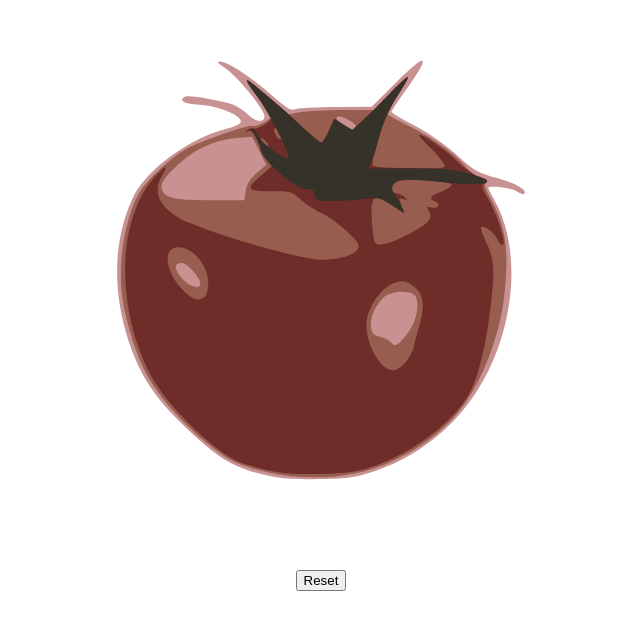
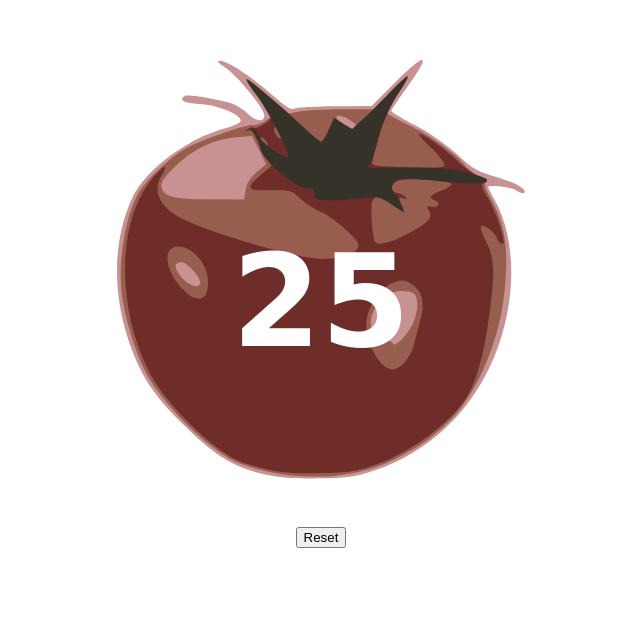
Before and after one commit to neonfuz/Pomato, a React (Create React App) app: page / in a window 1280 px wide. Shown: the part 120-750 px from the top of the page, without its empty margins (319-959 px from the left). Built offline with nearby package versions, Linux system fonts and the light colour scheme.

Commit message:
Added PomTimer component, which displays time on pomato

```diff
--- a/src/App.js
+++ b/src/App.js
@@ -3,13 +3,13 @@ import './App.css'
 
 import Timer from './timer'
 import Favicon from './favicon.js'
-import { ReactComponent as Pomato } from './pomato.svg'
+import PomTimer from './pomtimer'
 
 const App = () => (
   <div className="App">
-    <Pomato />
     <Timer interval={1000 * 60}>{([time, reset]) => (
       <>
+        <PomTimer time={Math.max(0, 25-time)} />
         <Favicon number={Math.max(0, 25-time)} />
         <button onClick={reset}>Reset</button>
       </>
--- /dev/null
+++ b/src/pomtimer.js
@@ -0,0 +1,30 @@
+import React from 'react'
+import { ReactComponent as Pomato } from './pomato.svg'
+
+const PomTimer = ({time}) => (
+  <div style={{
+    display: 'flex',
+    position: 'relative'
+  }}>
+    <Pomato style={{margin: '3em', zIndex: 1}}/>
+    <div style={{
+      position: 'absolute',
+      width: '100%',
+      height: '100%',
+      display: 'flex',
+      alignItems: 'center',
+      justifyContent: 'center',
+      fontSize: '8rem',
+      fontWeight: 'bold',
+      zIndex: 2,
+      color: 'white',
+      fontFamily: 'Comic Sans MS'
+    }}>
+      <div style={{marginTop: '4rem'}}>
+        {time}
+      </div>
+    </div>
+  </div>
+)
+
+export default PomTimer
```
Also changed, not shown: src/pomato.svg.
